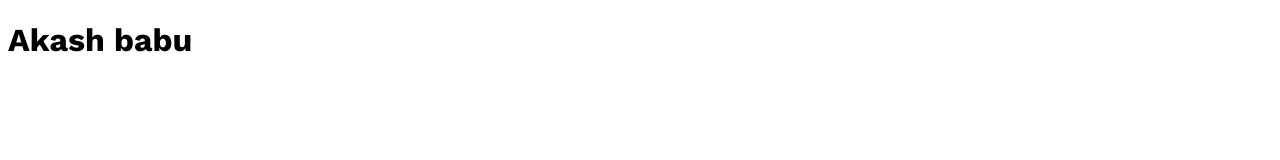
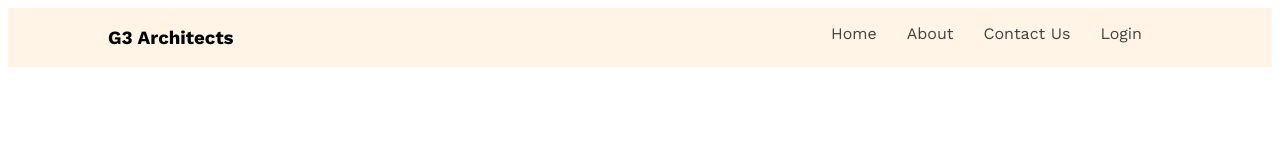
Before and after one commit to Firstman00111/g3-architect-website, a plain HTML site: page index.html in a window 1280 px wide. Drawn offline with nearby package versions, Linux system fonts and the light colour scheme.

Commit message:
nav add korlam

```diff
--- a/index.html
+++ b/index.html
@@ -7,10 +7,18 @@
     <link rel="stylesheet" href="styles/ratna.css">
 </head>
 <body class="font">
-    <header>
-  <h1>
-     Akash babu
-  </h1>
+    <header class="bg-light">
+        <nav class="navbar     display-flex">
+            <h3 class="brand">G3 Architects</h3>
+            <ul class="nav-links   display-flex">
+                <li class="nav-item"><a href="" class="nav-link text-gray">Home</a></li>
+                <li class="nav-item"><a href="" class="nav-link text-gray">About</a></li>
+                <li class="nav-item"><a href="" class="nav-link text-gray">Contact Us</a></li>
+                <li class="nav-item"><a href="" class="nav-link text-gray">Login
+
+                </a></li>
+            </ul>
+        </nav>
     </header>
 </body>
 </html>
--- a/styles/ratna.css
+++ b/styles/ratna.css
@@ -7,3 +7,40 @@
   font-weight:400;
   font-style: normal;
 }
+/* Dark o2 */
+.text-gray{
+  color: #424242;
+}
+/* Dark 03 */
+.text-light-gray{
+color: #727272;
+}
+.bg-light{
+  background-color: rgba(255, 144, 14, 0.1);
+}
+
+
+
+
+.display-flex{
+  display: flex;
+}
+.navbar{
+  justify-content: space-between;
+
+}
+.nav-links{
+
+}
+.nav-item{
+  list-style: none;
+  margin-right: 30px;
+}
+.nav-link{
+  text-decoration: none;
+}
+.navbar,.banner{
+  max-width: 100%;
+  /* border: 2px solid black; */
+  margin: 0 100px;
+}
```
